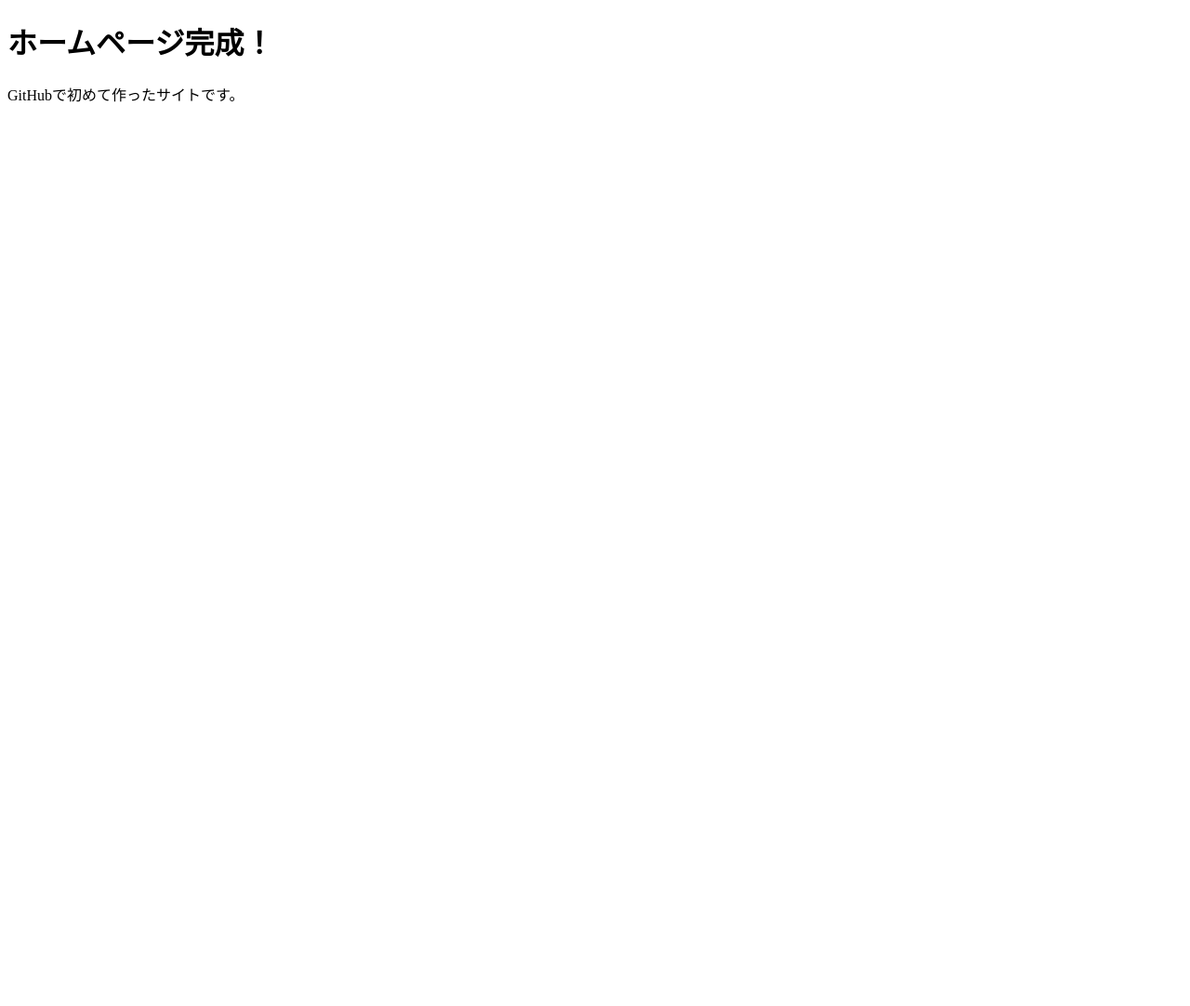
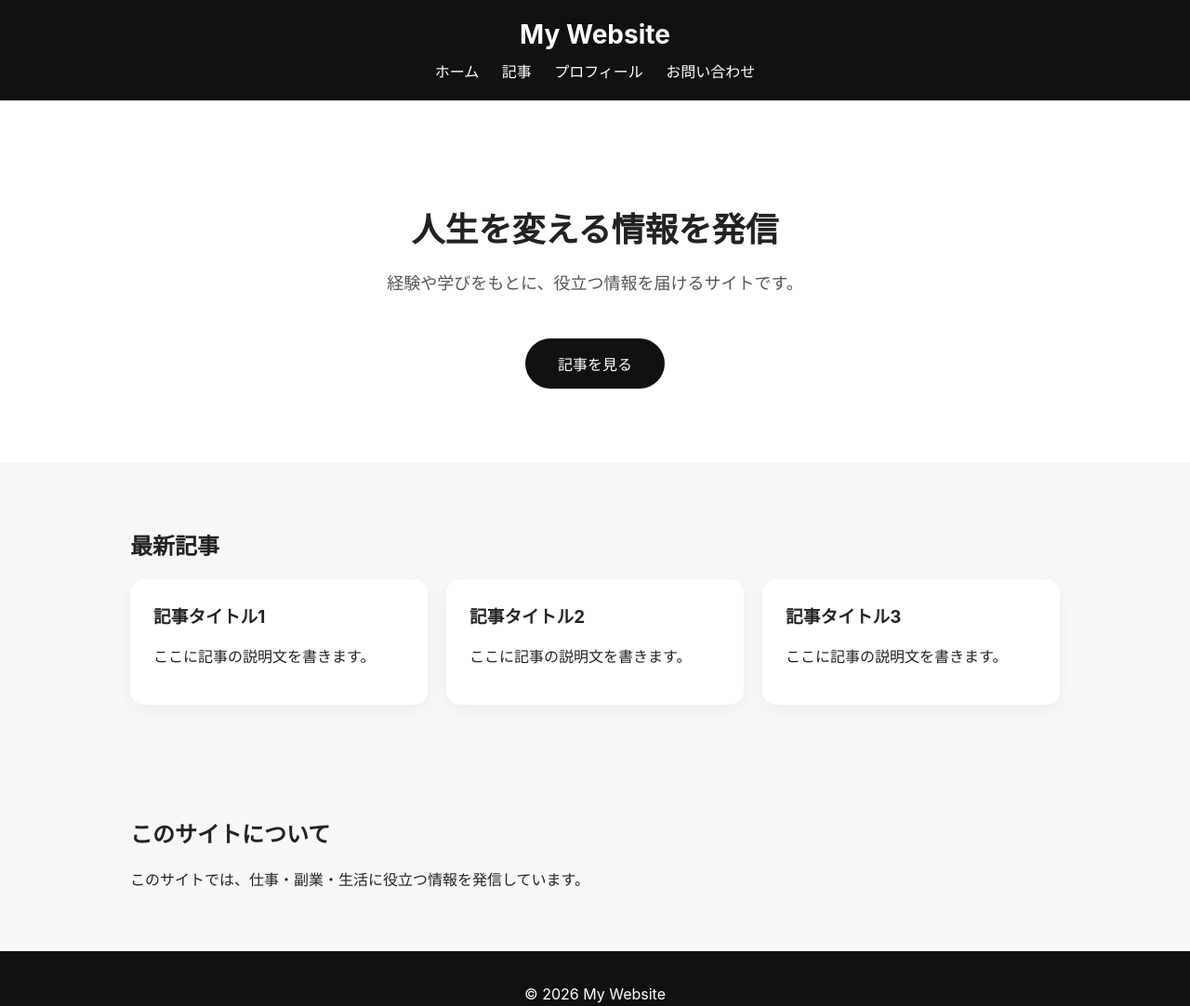
Before and after one commit to cccj72vsbf-oss/-my-website, a plain HTML site: page index.html in a window 1280 px wide. Shown: the whole page at 93% size. Before the commit the page ends 800 px from the top, so only its background shows below. Drawn offline with Linux system fonts and the light colour scheme.

Commit message:
Update index.html

```diff
--- a/index.html
+++ b/index.html
@@ -4,19 +4,281 @@
 
 <head>
 
-  <meta charset="UTF-8">
+<meta charset="UTF-8">
 
-  <meta name="viewport" content="width=device-width, initial-scale=1.0">
+<meta name="viewport" content="width=device-width, initial-scale=1.0">
 
-  <title>My Website</title>
+<title>My Website</title>
+
+<style>
+
+body {
+
+  margin: 0;
+
+  font-family: -apple-system, BlinkMacSystemFont, "Helvetica Neue", Arial, sans-serif;
+
+  color: #222;
+
+  background: #f8f8f8;
+
+}
+
+header {
+
+  background: #111;
+
+  color: white;
+
+  padding: 20px;
+
+  text-align: center;
+
+}
+
+header h1 {
+
+  margin: 0;
+
+  font-size: 28px;
+
+}
+
+nav {
+
+  margin-top: 10px;
+
+}
+
+nav a {
+
+  color: white;
+
+  margin: 0 10px;
+
+  text-decoration: none;
+
+}
+
+.hero {
+
+  background: white;
+
+  padding: 80px 20px;
+
+  text-align: center;
+
+}
+
+.hero h2 {
+
+  font-size: 36px;
+
+  margin-bottom: 20px;
+
+}
+
+.hero p {
+
+  font-size: 18px;
+
+  color: #555;
+
+}
+
+.button {
+
+  display: inline-block;
+
+  margin-top: 30px;
+
+  padding: 15px 35px;
+
+  background: #111;
+
+  color: white;
+
+  border-radius: 30px;
+
+  text-decoration: none;
+
+}
+
+.section {
+
+  padding: 50px 20px;
+
+  max-width: 1000px;
+
+  margin: auto;
+
+}
+
+.cards {
+
+  display: flex;
+
+  gap: 20px;
+
+  flex-wrap: wrap;
+
+}
+
+.card {
+
+  background: white;
+
+  padding: 25px;
+
+  border-radius: 15px;
+
+  flex: 1;
+
+  min-width: 250px;
+
+  box-shadow: 0 5px 20px rgba(0,0,0,0.05);
+
+}
+
+.card h3 {
+
+  margin-top: 0;
+
+}
+
+footer {
+
+  background: #111;
+
+  color: white;
+
+  text-align: center;
+
+  padding: 20px;
+
+}
+
+@media(max-width:600px){
+
+.hero h2 {
+
+  font-size: 28px;
+
+}
+
+.cards {
+
+  flex-direction: column;
+
+}
+
+}
+
+</style>
 
 </head>
 
 <body>
 
-  <h1>ホームページ完成！</h1>
+<header>
 
-  <p>GitHubで初めて作ったサイトです。</p>
+<h1>My Website</h1>
+
+<nav>
+
+<a href="#">ホーム</a>
+
+<a href="#">記事</a>
+
+<a href="#">プロフィール</a>
+
+<a href="#">お問い合わせ</a>
+
+</nav>
+
+</header>
+
+<section class="hero">
+
+<h2>人生を変える情報を発信</h2>
+
+<p>
+
+経験や学びをもとに、役立つ情報を届けるサイトです。
+
+</p>
+
+<a class="button" href="#">
+
+記事を見る
+
+</a>
+
+</section>
+
+<section class="section">
+
+<h2>最新記事</h2>
+
+<div class="cards">
+
+<div class="card">
+
+<h3>記事タイトル1</h3>
+
+<p>
+
+ここに記事の説明文を書きます。
+
+</p>
+
+</div>
+
+<div class="card">
+
+<h3>記事タイトル2</h3>
+
+<p>
+
+ここに記事の説明文を書きます。
+
+</p>
+
+</div>
+
+<div class="card">
+
+<h3>記事タイトル3</h3>
+
+<p>
+
+ここに記事の説明文を書きます。
+
+</p>
+
+</div>
+
+</div>
+
+</section>
+
+<section class="section">
+
+<h2>このサイトについて</h2>
+
+<p>
+
+このサイトでは、仕事・副業・生活に役立つ情報を発信しています。
+
+</p>
+
+</section>
+
+<footer>
+
+<p>© 2026 My Website</p>
+
+</footer>
 
 </body>
 
```
